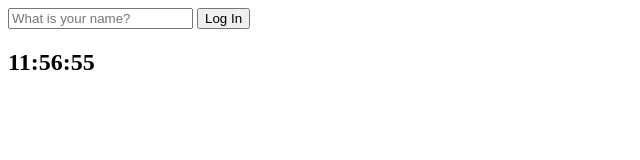
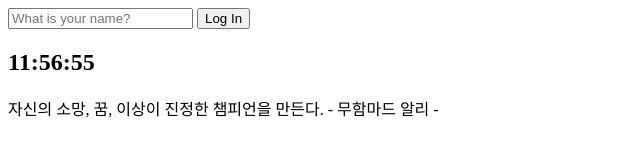
Before and after one commit to i1lness/MyHomePage, a plain HTML site: page index.html in a window 1280 px wide. Shown: the whole page, without its empty margins (0-640 px from the left). Drawn offline with Linux system fonts and the light colour scheme.

Commit message:
Feat: Add random quote

```diff
--- a/index.html
+++ b/index.html
@@ -14,7 +14,12 @@
     </form>
     <h2 id="clock">00:00:00</h2>
     <h1 id="greeting" class="hidden"></h1>
+    <div id="quote">
+      <span></span>
+      <span></span>
+    </div>
     <script src="js/greetings.js"></script>
     <script src="js/clock.js"></script>
+    <script src="js/quotes.js"></script>
   </body>
 </html>
--- /dev/null
+++ b/js/quotes.js
@@ -0,0 +1,52 @@
+const quotes = [
+  {
+    quote: "당장 한 게임 이기는 것이 중요한 게 아니다. 정말 중요한 순간에 이길 수 있도록 준비하는 것, 바로 그것이 더 중요하다.",
+    author: "- 임요한 -",
+  },
+  {
+    quote: '그간 우리에게 가장 큰 피해를 끼친 말은 바로 "지금껏 항상 그렇게 해왔어" 라는 말이다.',
+    author: "- 그레이스 호퍼 -",
+  },
+  {
+    quote: "네가 헛되이 보낸 오늘은 어제 죽은 이가 그토록 갈망하던 내일이다.",
+    author: "- 소포클레스 -",
+  },
+  {
+    quote: "가끔 아름다움에 대한 그리움은 나를 생각하게 만든다.",
+    author: "- 개발자 본인 -",
+  },
+  {
+    quote: "다른 누구도 아닌, 스스로를 등불 삼으라",
+    author: "- 석가모니 -",
+  },
+  {
+    quote: "모두가 세상을 변화시키려고 생각하지만, 정작 스스로 변하겠다고 생각하는 사람은 없다.",
+    author: "- 레프 톨스토이 -",
+  },
+  {
+    quote: "목표는 당연히 우승이죠 저는 준우승을 모릅니다.",
+    author: "- 문호준 -",
+  },
+  {
+    quote: "배는 항구에 있을때 가장 안전하지만 그것이 존재의 이유는 아니다",
+    author: "- 존 A. 쉐드 -",
+  },
+  {
+    quote: "연습은 하지 않는다. 나는 연주만 한다.",
+    author: "- 잉베이 말름스틴 -",
+  },
+  {
+    quote: "자신의 소망, 꿈, 이상이 진정한 챔피언을 만든다.",
+    author: "- 무함마드 알리 -",
+  },
+];
+
+const quote = document.querySelector("#quote span:first-child");
+const author = document.querySelector("#quote span:last-child");
+
+let quotesRandomIndex = Math.floor(Math.random() * quotes.length);
+
+const todaysQuote = quotes[quotesRandomIndex];
+
+quote.innerText = todaysQuote.quote;
+author.innerText = todaysQuote.author;
```
